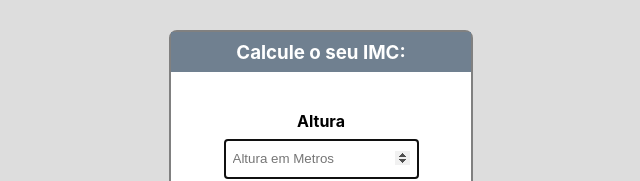
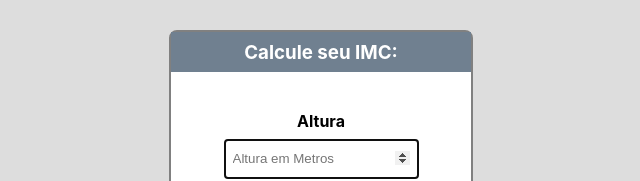
Before and after one commit to djpombo/IMC_React, a React (Create React App) app: page / in a window 1280 px wide. Shown: the top 181 px of the page, without its empty margins (319-959 px from the left). Built offline with nearby package versions, Linux system fonts and the light colour scheme.

Commit message:
c01 - commit

```diff
--- a/src/App.js
+++ b/src/App.js
@@ -144,7 +144,7 @@ class App extends Component {
       <div>
 
         <div className="container">
-          <h3>Calcule o seu IMC:</h3><br />
+          <h3>Calcule seu IMC:</h3><br />
           <form onSubmit={this.calcIMC}>
             <label>Altura</label>
             <input type="number" value={this.state.altura} autoFocus autoComplete="off"
```
